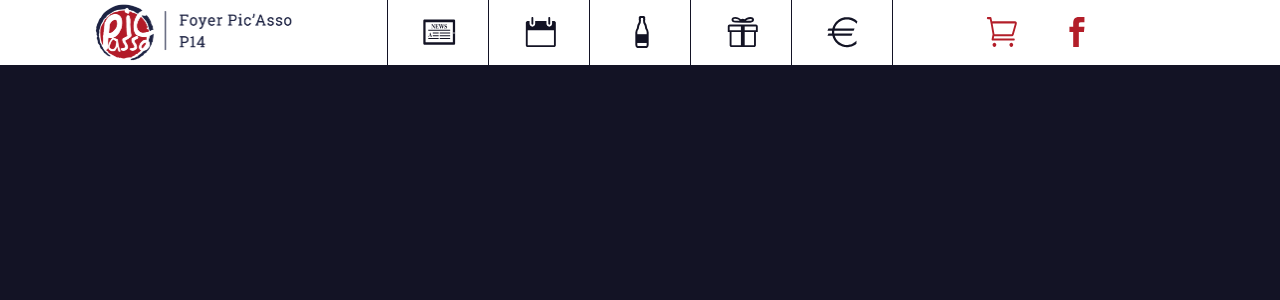
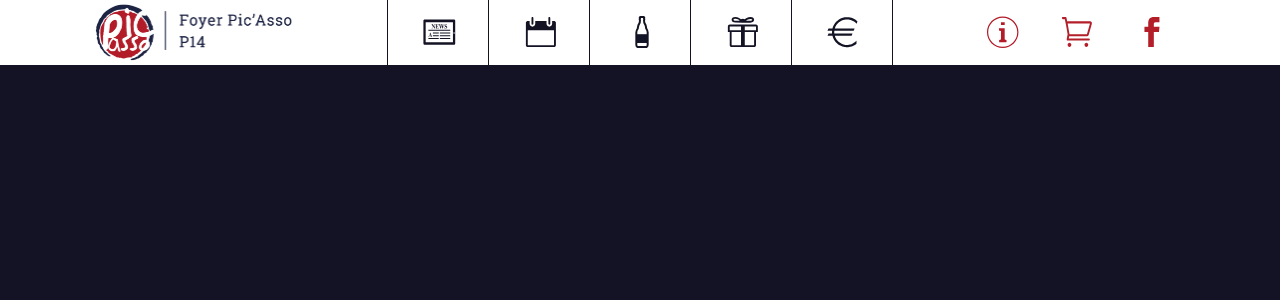
Before and after one commit to ahars/picasso, a PHP site: page /payutc/templates/default.php in a window 1280 px wide. Shown: the top 300 px of the page. Run offline with PHP 8.4, Linux system fonts and the light colour scheme; the template is opened without the code that fills it, so the values that code supplies are empty; style sheets or scripts are compiled from the project's sources; some libraries are stand-ins or nearby versions.

Commit message:
ajout lien info

```diff
--- a/res/css/main.css
+++ b/res/css/main.css
@@ -495,11 +495,11 @@ header ul li:hover span#icon-payutc, header ul li:active span#icon-payutc, heade
 }
 /* line 354, ../scss/main.scss */
 header ul li span#icon-info {
-  background-position: -34px 0;
+  background-position: -241.5px 0;
 }
 /* line 361, ../scss/main.scss */
 header ul li:hover span#icon-info, header ul li:active span#icon-info, header ul li:focus span#icon-info, header ul li.active span#icon-info {
-  background-position: -34px -34px;
+  background-position: -241.5px -34px;
 }
 
 /* -------------------------------------------------------------------------*/
--- a/res/scss/main.scss
+++ b/res/scss/main.scss
@@ -352,14 +352,14 @@ header{
         background-position: -3*34px -34px;
       }
       span#icon-info{
-        background-position: -1*34px 0;
+        background-position: -7*34.5px 0;
       }
       &:hover span#icon-info,
       &:active span#icon-info,
       &:focus span#icon-info,
       &.active span#icon-info
       {
-        background-position: -1*34px -34px;
+        background-position: -7*34.5px -34px;
       }
     }
   }
--- a/templates/default.php
+++ b/templates/default.php
@@ -23,9 +23,9 @@
             </div>
             <div id="menu-right">
               <ul class="menu-right">
+                <li><a id="menu-info" href="#info"><span id="icon-info"></span></a></li>
                 <li><a id="menu-payutc" href="https://assos.utc.fr/payutc"><span id="icon-payutc"></span></a></li>
                 <li><a id="menu-facebook" href="https://www.facebook.com/pic.asso.5"><span id="icon-facebook"></span></a></li>
-                <!--li><a id="menu-info" href="#info"><span id="icon-info"></span></a></li-->
               </ul>
             </div>
             <div id="menu-left">
```
Also changed, not shown: res/img/sprite.svg.
